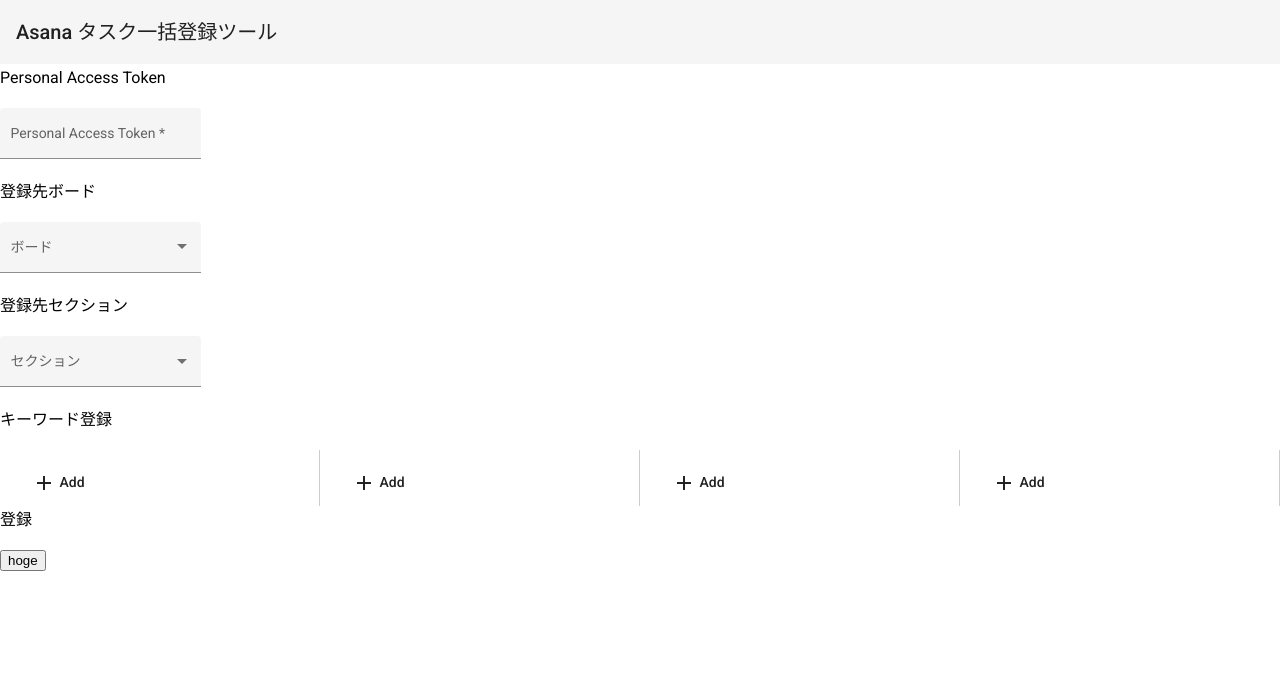
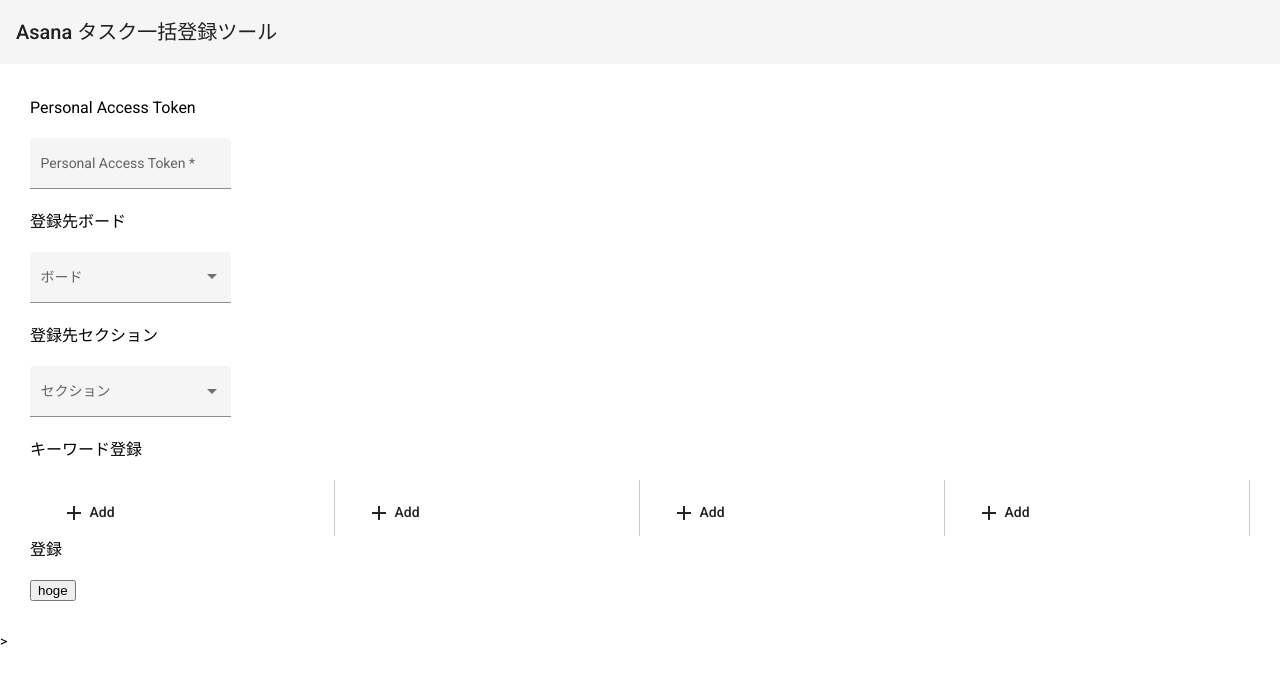
Before and after one commit to Tetra-png/AsanaBulkRegister, an Angular app: page / in a window 1280 px wide. Shown: the top 682 px of the page. Built offline with nearby package versions, Linux system fonts and the light colour scheme.

Commit message:
chore: chore

```diff
--- a/src/app/app.module.ts
+++ b/src/app/app.module.ts
@@ -6,8 +6,7 @@
 import { AppRoutingModule } from './app-routing.module';
 import { TaskRegisterComponent } from './components/task-register/task-register.component';
 import { MatListModule } from '@angular/material/list';
-import { MatSliderModule } from '@angular/material/slider';
-import { MatInput, MatInputModule } from '@angular/material/input';
+import { MatInputModule } from '@angular/material/input';
 import { MatCardModule } from '@angular/material/card';
 import { MatDialogModule } from '@angular/material/dialog';
 import { MatSelectModule } from '@angular/material/select';
--- a/src/app/components/app-add-keyword-dialog/app-add-keyword-dialog.component.ts
+++ b/src/app/components/app-add-keyword-dialog/app-add-keyword-dialog.component.ts
@@ -1,6 +1,5 @@
-import { Component, Inject, OnInit } from '@angular/core';
-import { MatDialogRef, MAT_DIALOG_DATA } from '@angular/material/dialog';
-import { AppSelectedListComponent } from '../app-selected-list/app-selected-list.component';
+import { Component, OnInit } from '@angular/core';
+import { MatDialogRef } from '@angular/material/dialog';
 
 @Component({
   selector: 'app-app-add-keyword-dialog',
--- a/src/app/components/task-register/task-register.component.html
+++ b/src/app/components/task-register/task-register.component.html
@@ -2,7 +2,7 @@
   <span>Asana タスク一括登録ツール</span>
 </mat-toolbar>
 
-
+<div class="content-wrapper">
   <h3>Personal Access Token</h3>
 
   <mat-form-field appearance="fill">
@@ -40,3 +40,4 @@
 
   <h3>登録</h3>
   <button (click)="test()">hoge</button>
+</div>>
--- a/src/app/components/task-register/task-register.component.scss
+++ b/src/app/components/task-register/task-register.component.scss
@@ -2,3 +2,7 @@
   display: grid;
   grid-template-columns: repeat(4, 1fr);
 }
+
+.content-wrapper {
+  padding: 30px;
+}
--- a/src/app/components/task-register/task-register.component.ts
+++ b/src/app/components/task-register/task-register.component.ts
@@ -1,9 +1,7 @@
-import { Component, OnInit, ViewChild, ViewChildren } from '@angular/core';
+import { Component, OnInit } from '@angular/core';
 import { FormControl, Validators } from '@angular/forms';
-import { MatSelectionList } from '@angular/material/list';
 import { MatSnackBar } from '@angular/material/snack-bar';
-import { map, Observable, startWith } from 'rxjs';
-import { AsanaProjectForList, AsanaSectionForList, GetAsanaProjectResponse } from 'src/app/interfaces/asana.interface';
+import { AsanaProjectForList, AsanaSectionForList } from 'src/app/interfaces/asana.interface';
 import { AsanaHttpService } from 'src/app/services/asana-http.service';
 
 @Component({
--- a/src/app/services/asana-http.service.ts
+++ b/src/app/services/asana-http.service.ts
@@ -1,4 +1,4 @@
-import { HttpClient, HttpHeaders } from '@angular/common/http';
+import { HttpClient } from '@angular/common/http';
 import { Injectable } from '@angular/core';
 import { Observable } from 'rxjs';
 import { GetAsanaProjectResponse, GetAsanaSectionsResponse } from '../interfaces/asana.interface';
```
Lines whose indentation alone changed are shown as unchanged.
